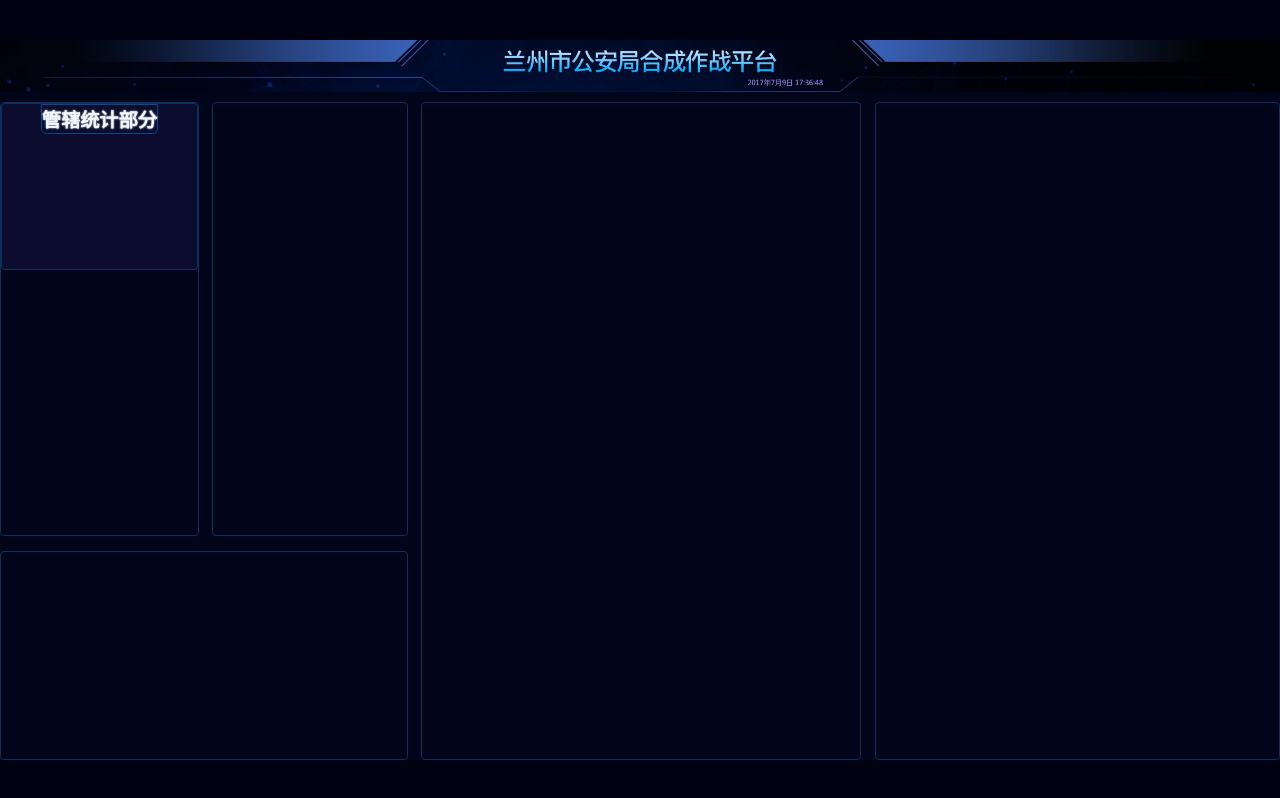
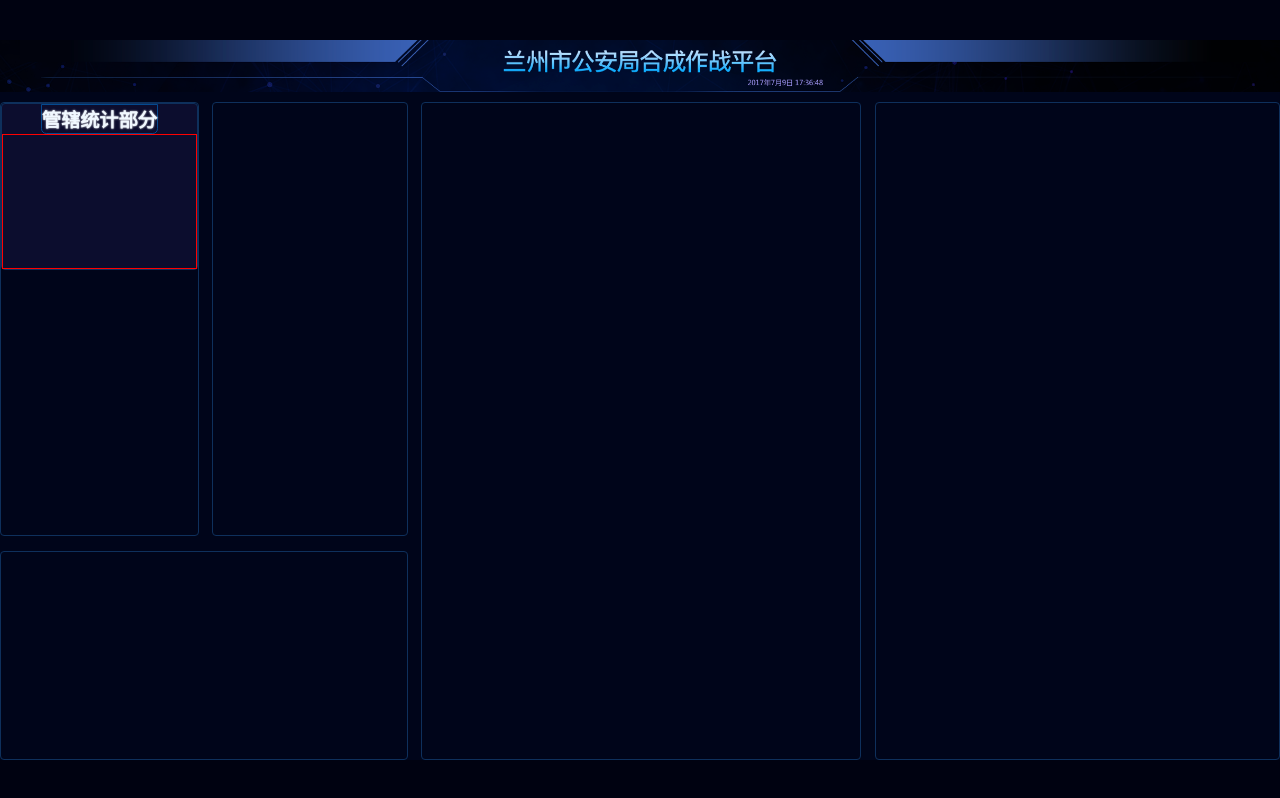
Before and after one commit to Lixianlai-2/visual-PoliceAffairs-, a Vue app: page / in a window 1280 px wide. Shown: the top 798 px of the page. Built offline with nearby package versions, Linux system fonts and the light colour scheme.

Commit message:
设置好h2下面的div部分

```diff
--- a/src/App.vue
+++ b/src/App.vue
@@ -88,14 +88,21 @@ main {
   grid-area: box1;
   .管辖统计 {
     height: px(315);
-
+    display: flex;
+    flex-direction: column;
+    align-items: center;
     h2 {
       border: 1px solid #04498f;
       text-shadow: 0 0 2px white;
       text-align: center;
-      display: inline-block;
       border-bottom-right-radius: px(10);
       border-bottom-left-radius: px(10);
+    }
+
+    div {
+      border: 1px solid red;
+      flex: 1;
+      width: 100%;
     }
   }
 }
```
